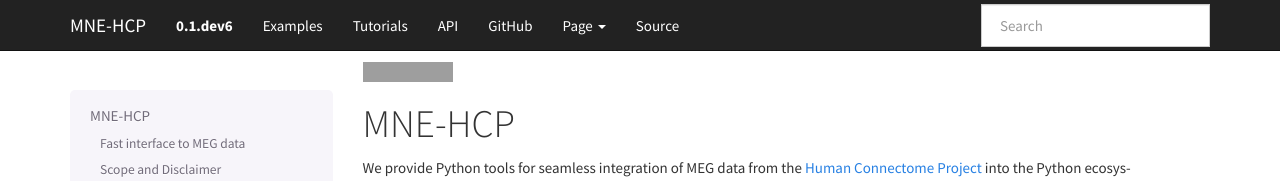
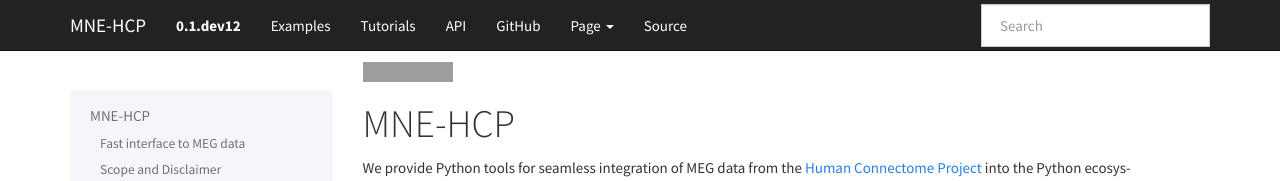
Before and after one commit to mne-tools/mne-hcp, a Sphinx documentation site: the page built from doc/index.rst, in a window 1280 px wide. Shown: the top 181 px of the page. Built offline with Sphinx 7.4.7, drawn with Linux system fonts in a browser that asks for light colours; grey boxes are pictures that could not be loaded.

Commit message:
update doc version

```diff
--- a/doc/conf.py
+++ b/doc/conf.py
@@ -66,9 +66,9 @@
 # built documents.
 #
 # The short X.Y version.
-version = u'0.1.dev6'
+version = u'0.1.dev12'
 # The full version, including alpha/beta/rc tags.
-release = u'0.1.dev6'
+release = u'0.1.dev12'
 
 # The language for content autogenerated by Sphinx. Refer to documentation
 # for a list of supported languages.
```
